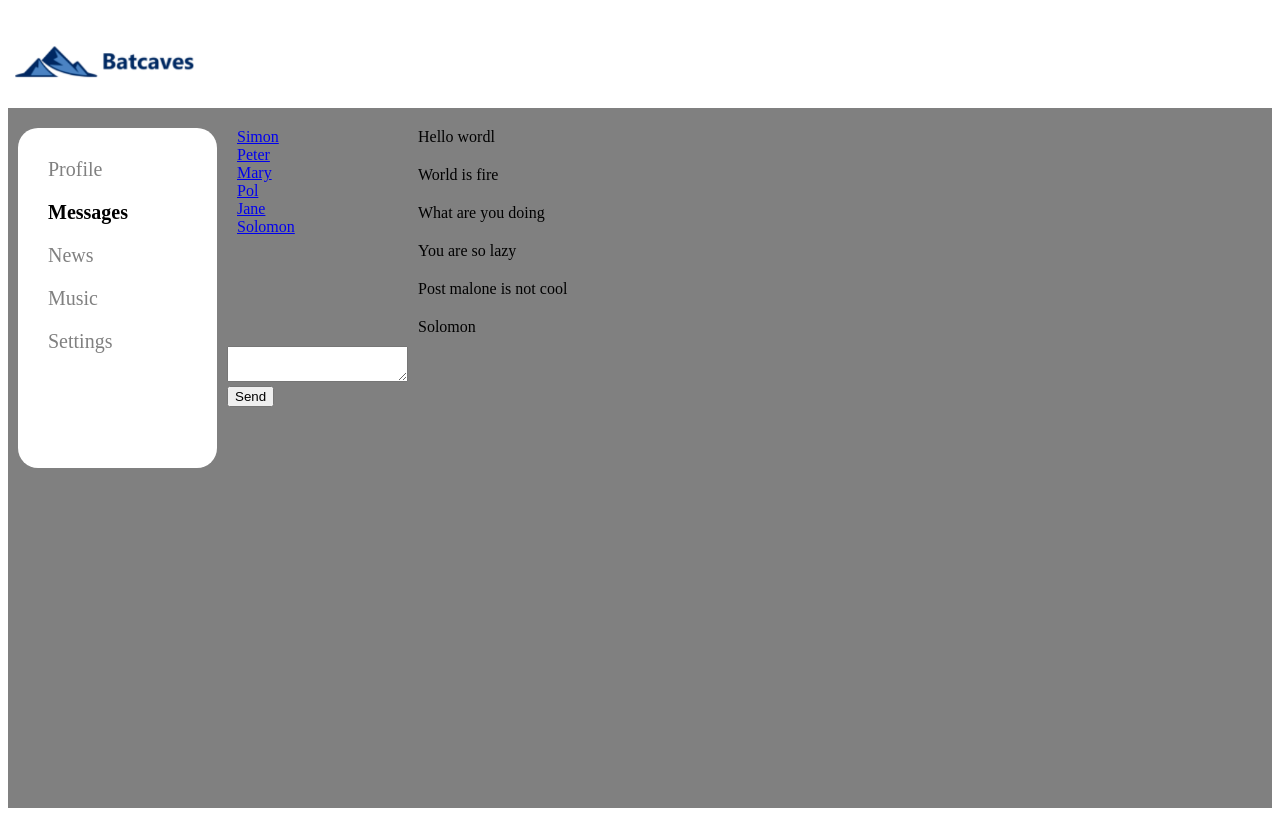
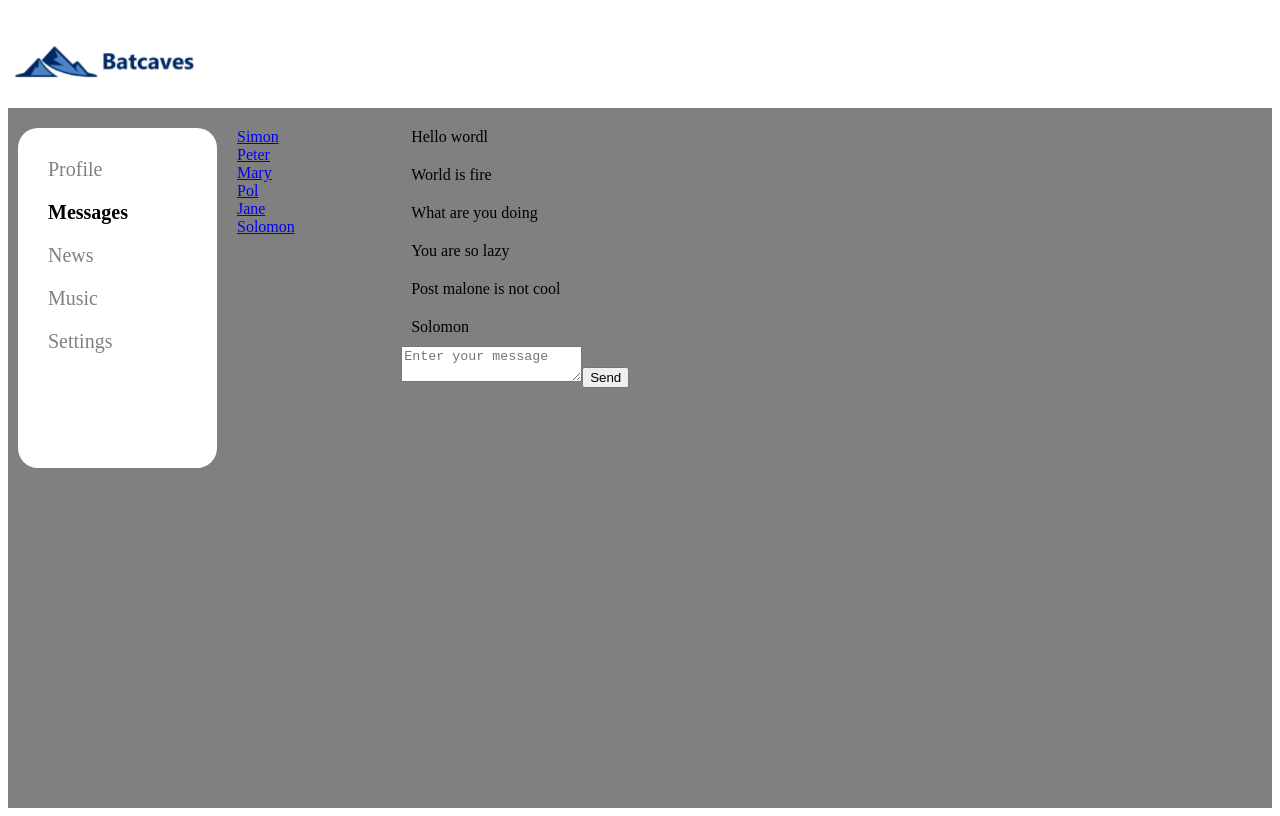
Before and after one commit to ILRZV/React-Social-Network, a React (Create React App) app: page /dialogs in a window 1280 px wide. Built offline with nearby package versions, Linux system fonts and the light colour scheme.

Commit message:
'dispatch'

```diff
--- a/src/App.js
+++ b/src/App.js
@@ -18,14 +18,18 @@ function App(props) {
             render={() => (
               <Profile
                 state={props.state.profileData}
-                addPost={props.addPost}
-                inputChange={props.inputChange}
+                dispatch={props.dispatch}
               />
             )}
           />
           <Route
             path="/dialogs"
-            render={() => <Dialogs state={props.state.dialogsData} />}
+            render={() => (
+              <Dialogs
+                state={props.state.dialogsData}
+                dispatch={props.dispatch}
+              />
+            )}
           />
           {/* <Route path="/news" component={Profile} />
             <Route path="/music" component={Profile} />
--- a/src/components/Dialogs/Dialogs.jsx
+++ b/src/components/Dialogs/Dialogs.jsx
@@ -2,22 +2,41 @@ import React from "react";
 import s from "./Dialogs.module.css";
 import Dialog from "./Dialog/Dialog";
 import Message from "./Message/Message";
+import {
+  addMessageRequest,
+  inputMessageRequest,
+} from "../../redux/dialogsReduser";
 
 const Dialogs = (props) => {
   let dialogsElements = props.state.dialogData.map((element) => (
     <Dialog id={element.id} name={element.name} />
   ));
-
   let messagesElements = props.state.messagesData.map((element) => (
     <Message id={element.id} message={element.message} />
   ));
+  let textAreaMessageRef = React.createRef();
+
+  let handleMessageChange = () => {
+    props.dispatch(inputMessageRequest(textAreaMessageRef.current.value));
+  };
+  let handleMessageSend = () => {
+    props.dispatch(addMessageRequest());
+    textAreaMessageRef.current.value = "";
+  };
   return (
     <div className={s.dialogs}>
       <div className={s.dialogs_items}>{dialogsElements}</div>
-      <div className={s.message}>{messagesElements}</div>
-      <div>
-        <textarea></textarea>
-        <button>Send</button>
+      <div className={s.message}>
+        {messagesElements}
+        <div>
+          <textarea
+            value={props.state.input}
+            onChange={handleMessageChange}
+            ref={textAreaMessageRef}
+            placeholder="Enter your message"
+          ></textarea>
+          <button onClick={handleMessageSend}>Send</button>
+        </div>
       </div>
     </div>
   );
--- a/src/components/Dialogs/Message/Message.jsx
+++ b/src/components/Dialogs/Message/Message.jsx
@@ -2,7 +2,6 @@ import React from "react";
 import s from "./Message.module.css";
 
 function Message(props) {
-  console.log(props);
   return <div className={s.message}>{props.message}</div>;
 }
 
--- a/src/components/Profile/MyPosts/MyPosts.jsx
+++ b/src/components/Profile/MyPosts/MyPosts.jsx
@@ -3,19 +3,26 @@ import classes from "./MyPosts.module.css";
 import Post from "./Post/Post";
 import CreateIcon from "@material-ui/icons/Create";
 import Button from "@material-ui/core/Button";
+import {
+  addPostRequest,
+  inputPostRequest,
+} from "../../../redux/profileReducer";
 
 function MyPosts(props) {
   let postsElements = props.postsData.postsData.map((element) => (
     <Post message={element.message} likeCounter={element.likeCounter} />
   ));
   let newElementRef = React.createRef();
+
   let handleChangeInput = () => {
-    props.inputChange(newElementRef.current.value);
+    props.dispatch(inputPostRequest(newElementRef.current.value));
     newElementRef.current.value = props.postsData.input;
   };
+
   let handleAddPost = () => {
-    props.addPost(newElementRef.current.value);
+    props.dispatch(addPostRequest());
   };
+
   return (
     <div className={classes.container}>
       <div>
--- a/src/components/Profile/Profile.jsx
+++ b/src/components/Profile/Profile.jsx
@@ -10,11 +10,7 @@ function Profile(props) {
       <ProfileHeader />
       <div className={classes.profile_content}>
         <ProfileNavigation friendsData={props.state.friendsData} />
-        <MyPosts
-          postsData={props.state}
-          addPost={props.addPost}
-          inputChange={props.inputChange}
-        />
+        <MyPosts postsData={props.state} dispatch={props.dispatch} />
       </div>
     </div>
   );
--- a/src/components/Profile/ProfileHeader/ProfileHeader.jsx
+++ b/src/components/Profile/ProfileHeader/ProfileHeader.jsx
@@ -10,9 +10,9 @@ import Divider from "@material-ui/core/Divider";
 function ProfileHeader() {
   return (
     <div className={classes.container}>
-      <img class={classes.head_img} src={introImage}></img>
+      <img className={classes.head_img} src={introImage}></img>
       <div className={classes.header_info}>
-        <img class={classes.avatar} src={avatar}></img>
+        <img className={classes.avatar} src={avatar}></img>
         <div className={classes.info}>
           <span className={classes.name}>Martial Anna</span>
           <br />
--- a/src/index.js
+++ b/src/index.js
@@ -1,15 +1,11 @@
 import React from "react";
 import ReactDOM from "react-dom";
 import App from "./App";
-import store from "./redux/state";
+import store from "./redux/store";
 
 let rerenderErniteTree = (store) => {
   ReactDOM.render(
-    <App
-      state={store.getState}
-      addPost={store.addPost}
-      inputChange={store.inputChange}
-    />,
+    <App state={store.getState()} dispatch={store.dispatch.bind(store)} />,
     document.getElementById("root")
   );
 };
--- /dev/null
+++ b/src/redux/dialogsReduser.js
@@ -0,0 +1,28 @@
+const addMessageRequestText = "ADD_MESSAGE";
+const inputMessageRequestText = "INPUT_MESSAGE";
+
+export default function dialogsReduser(action, state) {
+  switch (action.type) {
+    case addMessageRequestText:
+      let message = {
+        id: 5,
+        message: state.input,
+      };
+      state.messagesData.push(message);
+      state.input = "";
+      return state;
+    case inputMessageRequestText:
+      state.input = action.newInput;
+      return state;
+    default:
+      return state;
+  }
+}
+
+export const addMessageRequest = () => ({
+  type: addMessageRequestText,
+});
+export const inputMessageRequest = (text) => ({
+  type: inputMessageRequestText,
+  newInput: text,
+});
--- /dev/null
+++ b/src/redux/profileReducer.js
@@ -0,0 +1,26 @@
+const addPostRequestText = "ADD_POST";
+const inputPostRequestText = "INPUT_POST";
+
+export default function dialogsReduser(action, state) {
+  switch (action.type) {
+    case addPostRequestText:
+      let post = {
+        id: 5,
+        message: state.input,
+        likeCounter: 0,
+      };
+      state.postsData.push(post);
+      state.input = "";
+      return state;
+    case inputPostRequestText:
+      state.input = action.newInput;
+      return state;
+    default:
+      return state;
+  }
+}
+export const addPostRequest = () => ({ type: addPostRequestText });
+export const inputPostRequest = (text) => ({
+  type: inputPostRequestText,
+  newInput: text,
+});
--- a/src/redux/state.js
+++ b/src/redux/store.js
@@ -1,6 +1,9 @@
 import simon from "../images/Simon.jpg";
 import peter from "../images/Peter.jpg";
 import mary from "../images/Mary.jpg";
+import profileReducer from "./profileReducer";
+import dialogsReduser from "./dialogsReduser";
+
 let store = {
   _state: {
     dialogsData: {
@@ -12,6 +15,7 @@ let store = {
         { id: 5, name: "Jane" },
         { id: 6, name: "Solomon" },
       ],
+      input: "",
       messagesData: [
         { id: 1, message: "Hello wordl" },
         { id: 2, message: "World is fire" },
@@ -38,28 +42,18 @@ let store = {
       ],
     },
   },
-  get getState() {
+  getState() {
     return this._state;
   },
-  inputChange(newInput) {
-    console.log(this);
-    this.state.profileData.input = newInput;
-    this.rerenderEntireTree(store);
-  },
-  addPost() {
-    debugger;
-    let post = {
-      id: 5,
-      message: this.state.profileData.input,
-      likeCounter: 0,
-    };
-    this.state.profileData.postsData.push(post);
-    this.state.profileData.input = "";
-    this.rerenderEntireTree();
-  },
   rerenderEntireTree: () => {},
+
   subscribe(observer) {
     this.rerenderEntireTree = observer;
+  },
+  dispatch(action) {
+    this._state.profileData = profileReducer(action, this._state.profileData);
+    this._state.dialogsData = dialogsReduser(action, this._state.dialogsData);
+    this.rerenderEntireTree(store);
   },
 };
 
```
